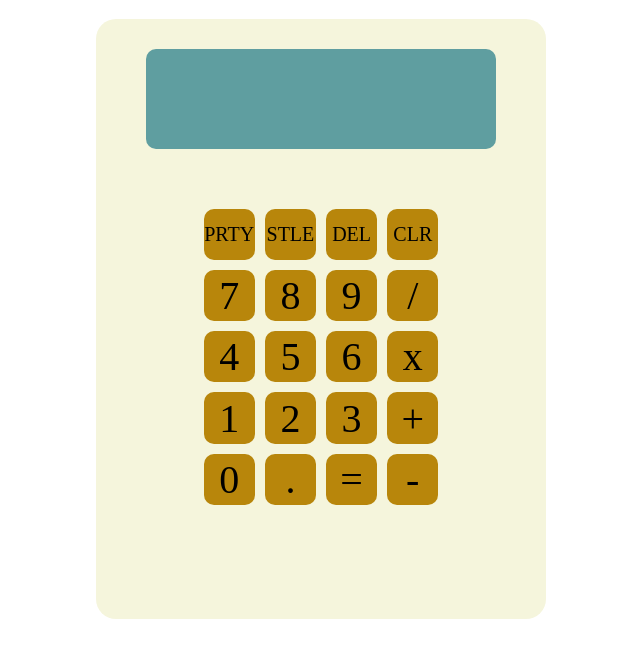
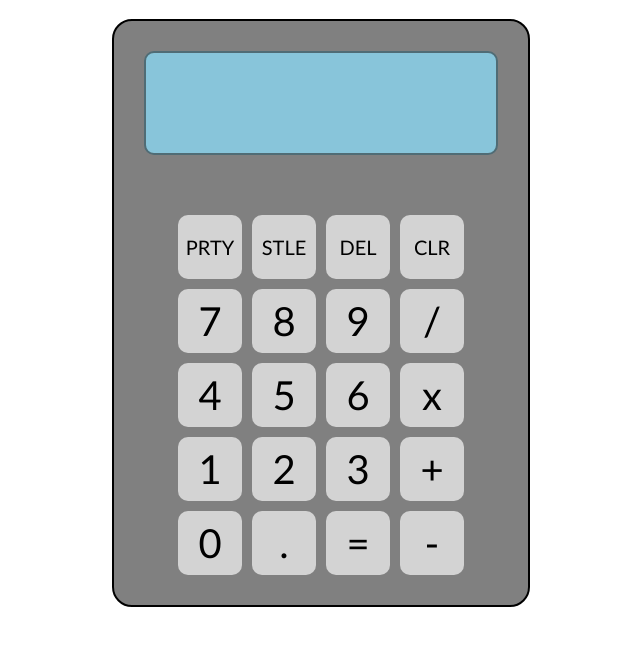
Before and after one commit to GreeceLight/Javascript-Calculator, a plain HTML site: page index.html in a window 1280 px wide. Shown: the part 69-726 px from the top of the page, without its empty margins (319-959 px from the left). Drawn offline with Linux system fonts and the light colour scheme.

Commit message:
Edited style of calculator to fit together

```diff
--- a/style.css
+++ b/style.css
@@ -10,28 +10,29 @@ body {
     flex-direction: column;
     justify-content: start; align-items: center;
 
-    width: 450px;
-    height: 600px;
+    width: auto; height: auto;
 
     border-radius: 20px;
-    background-color: beige;
+    border: black 2px solid;
+    background-color: grey;
 }
 
 .screen {
-    width: 350px;
-    height: 100px;
+    width: 350px; height: 100px;
+    flex-shrink: 0;
 
     margin: 30px;
 
     border-radius: 10px;
-    background-color: cadetblue;
+    border: rgb(80, 108, 117) solid 2px;
+    background-color: rgb(136, 197, 218);
 }
 
 .buttoncontainer {
     display: grid;
 
-    grid-template-columns: repeat(4, 4vmax);
-    grid-template-rows: repeat(5, 4vmax);
+    grid-template-columns: repeat(4, 5vmax);
+    grid-template-rows: repeat(5, 5vmax);
 
     margin: 30px;
     gap: 10px;
@@ -42,10 +43,10 @@ body {
     justify-content: center; align-items: center;
 
     font-size:40px;
-
+    font-family: 'Gill Sans', 'Gill Sans MT', Calibri, 'Trebuchet MS', sans-serif;
 
     border-radius: 10px;
-    background-color: darkgoldenrod;
+    background-color: lightgray;
 }
 
 .button#word{
```
